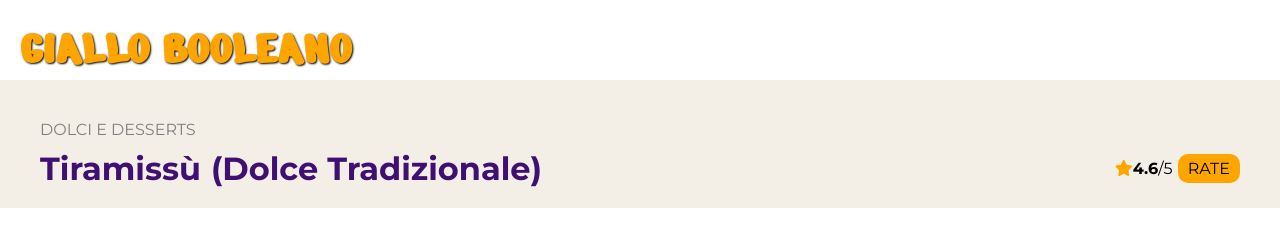
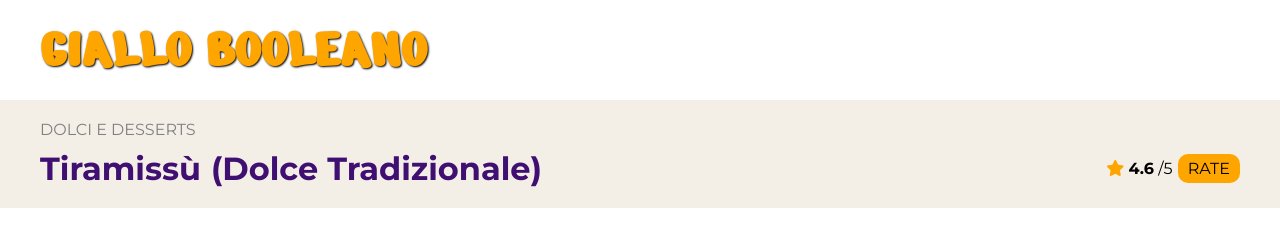
Before and after one commit to TanaraCavalcante/htmlcss-responsive-layout, a plain HTML site: page index.html in a window 1280 px wide. Drawn offline with Linux system fonts and the light colour scheme.

Commit message:
font-size

```diff
--- a/desktop.css
+++ b/desktop.css
@@ -0,0 +1,5 @@
+@media screen and (min-width:992px){
+    h1{
+        font-size: 3.5em;
+    }
+}
--- a/index.html
+++ b/index.html
@@ -44,7 +44,11 @@
                </div>
 
                <ul>
-                <li><i class="fa-solid fa-star"></i><span class="bold">4.6</span>/5</span></li>
+                <li>
+                    <i class="fa-solid fa-star"></i>
+                    <span class="bold">4.6</span>
+                    <span>/5</span>
+                </li>
                 <li><a href="#" class="btn">RATE</a></li>
                </ul>
           </div>
--- a/style.css
+++ b/style.css
@@ -18,15 +18,18 @@ body{
 
 h1{
     font-family: 'Nerko one';
-    font-size: 3em;
-    text-align: center;
+    font-size: 2.5em;
     color: orange;
     text-shadow: 1px 1px 2px black;
 }
 
 h3{
     color: rgb(63, 15, 114);
-    font-size: 2em;
+    font-size: 1.5em;
+}
+
+p, a, span{
+    font-size: 12px;
 }
 
 ul{
@@ -64,7 +67,11 @@ header{
     background-color: white;
     position: fixed;
     z-index: 1;
-    padding-top: 20px;
+
+    display: flex;
+    align-items: center;
+    justify-content: center;
+    padding-left: 20px;
 }
 
 .row{
--- a/tablet.css
+++ b/tablet.css
@@ -1,12 +1,30 @@
 @media screen and (min-width:768px) {
+
+    .container{
+        padding: 20px 40px;
+    }
 
     h1{
         text-align: left;
         padding-left: 20px;
+        font-size: 3em;
     }
 
-    .container{
-        padding: 20px 40px;
+    h3{
+        font-size: 2em;
+    }
+
+    p, a, span{
+        font-size: 16px;
+    }
+
+    /*-------------
+    Corpo del sito
+    --------------*/
+
+    header{
+        justify-content: left;
+        height: 100px;
     }
 
     .invisible{
```
